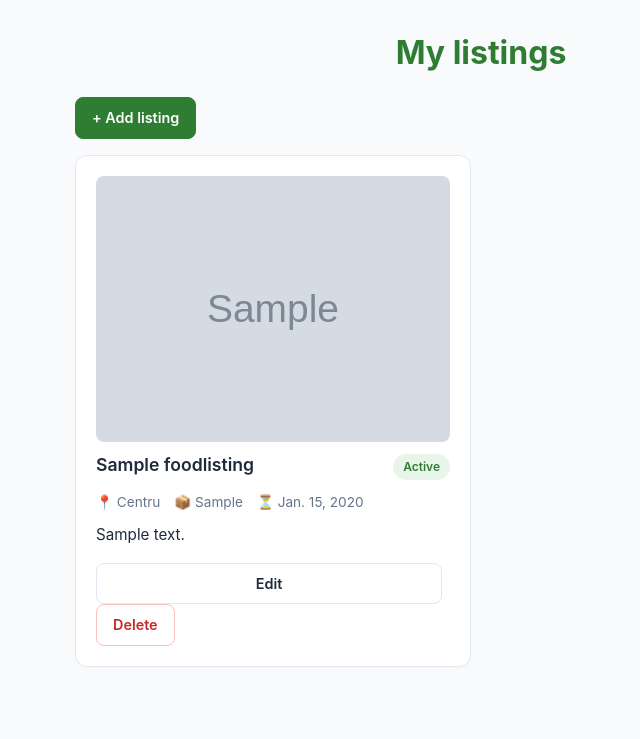
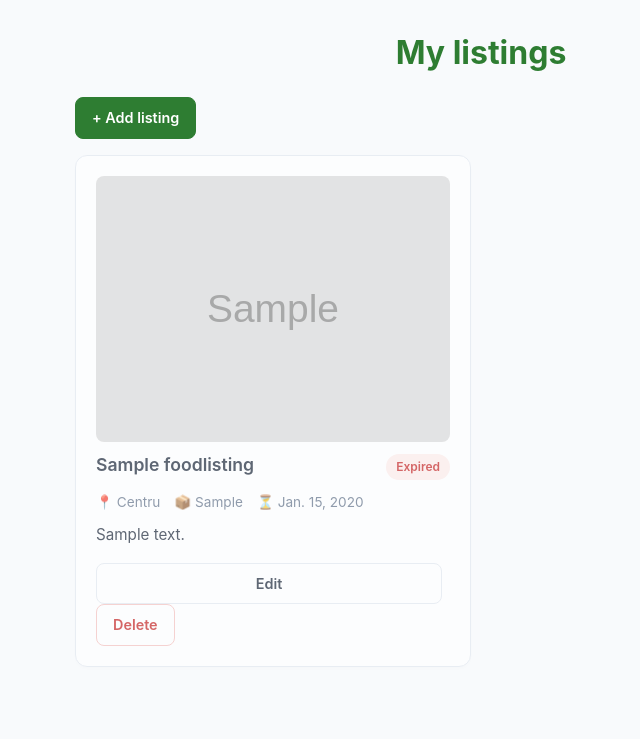
Before and after one commit to katy96moskaliuk/ShareFood, a Django app: template src/ShareFood/listings/templates/listings/my_listings.html in a window 1280 px wide. Shown: the part 96-835 px from the top of the page, without its empty margins (159-799 px from the left). Run offline with Django 5.2, Linux system fonts and the light colour scheme; the template is opened without the code that fills it: values that come from a table or form of the project are taken from there, others are empty; tables that the repository leaves empty hold one stand-in row (values such as "Sample post"); grey boxes marked "Sample" are stand-in pictures; parts of the project's set-up code (start-up, migrations or seed data) failed here and were passed over.

Commit message:
Add is_expired property to FoodListing and use it in templates

```diff
--- a/src/ShareFood/listings/models.py
+++ b/src/ShareFood/listings/models.py
@@ -1,4 +1,5 @@
 from django.db import models
+from django.utils import timezone
 from django.conf import settings
 
 
@@ -42,3 +43,8 @@ class FoodListing(models.Model):
 
     def __str__(self):
         return self.title
+
+    @property
+    def is_expired(self):
+        """True if the best-before date is already in the past."""
+        return self.expiration_date < timezone.localdate()
--- a/src/ShareFood/listings/templates/listings/index.html
+++ b/src/ShareFood/listings/templates/listings/index.html
@@ -39,7 +39,7 @@
     <h2>Available Food</h2>
     <div class="listings-grid">
         {% for item in listings %}
-            <div class="listing-card">
+            <div class="listing-card {% if item.is_expired %}expired{% endif %}">
                 {% if item.image %}
                     <img src="{{ item.image.url }}" alt="{{ item.title }}" style="width: 100%; height: 180px; object-fit: cover; border-radius: 4px; margin-bottom: 10px;">
                 {% endif %}
--- a/src/ShareFood/listings/templates/listings/my_listings.html
+++ b/src/ShareFood/listings/templates/listings/my_listings.html
@@ -21,15 +21,15 @@
     {% if listings %}
         <div class="listings-grid">
             {% for item in listings %}
-                <div class="listing-card {% if item.expiration_date|date:'Y-m-d' < today %}expired{% endif %}">
+                <div class="listing-card {% if item.is_expired %}expired{% endif %}">
                     {% if item.image %}
                         <img src="{{ item.image.url }}" alt="{{ item.title }}" class="listing-image">
                     {% endif %}
                     <div class="listing-card-body">
                         <div class="listing-header">
                             <h3 class="listing-title">{{ item.title }}</h3>
-                            <span class="status-badge {% if item.expiration_date|date:'Y-m-d' < today %}expired{% else %}active{% endif %}">
-                                {% if item.expiration_date|date:'Y-m-d' < today %}Expired{% else %}Active{% endif %}
+                            <span class="status-badge {% if item.is_expired %}expired{% else %}active{% endif %}">
+                                {% if item.is_expired %}Expired{% else %}Active{% endif %}
                             </span>
                         </div>
                         <div class="meta">
```
